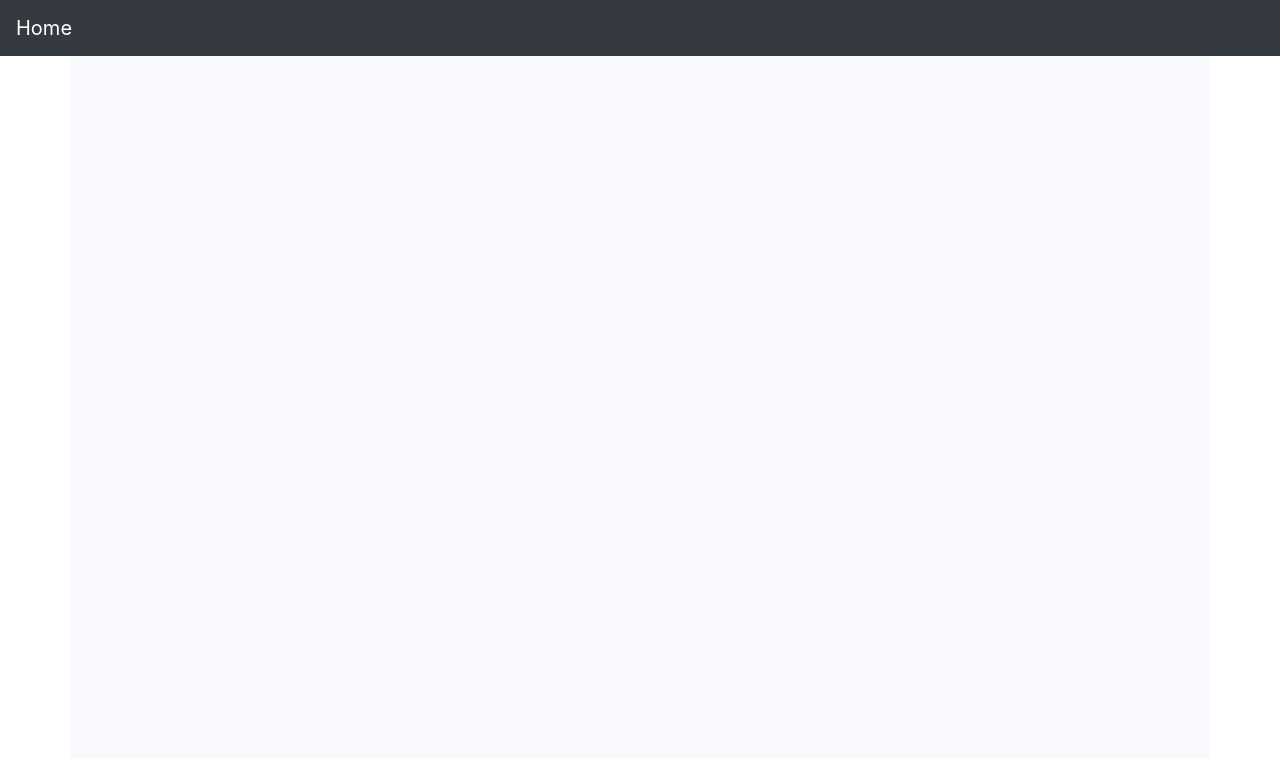
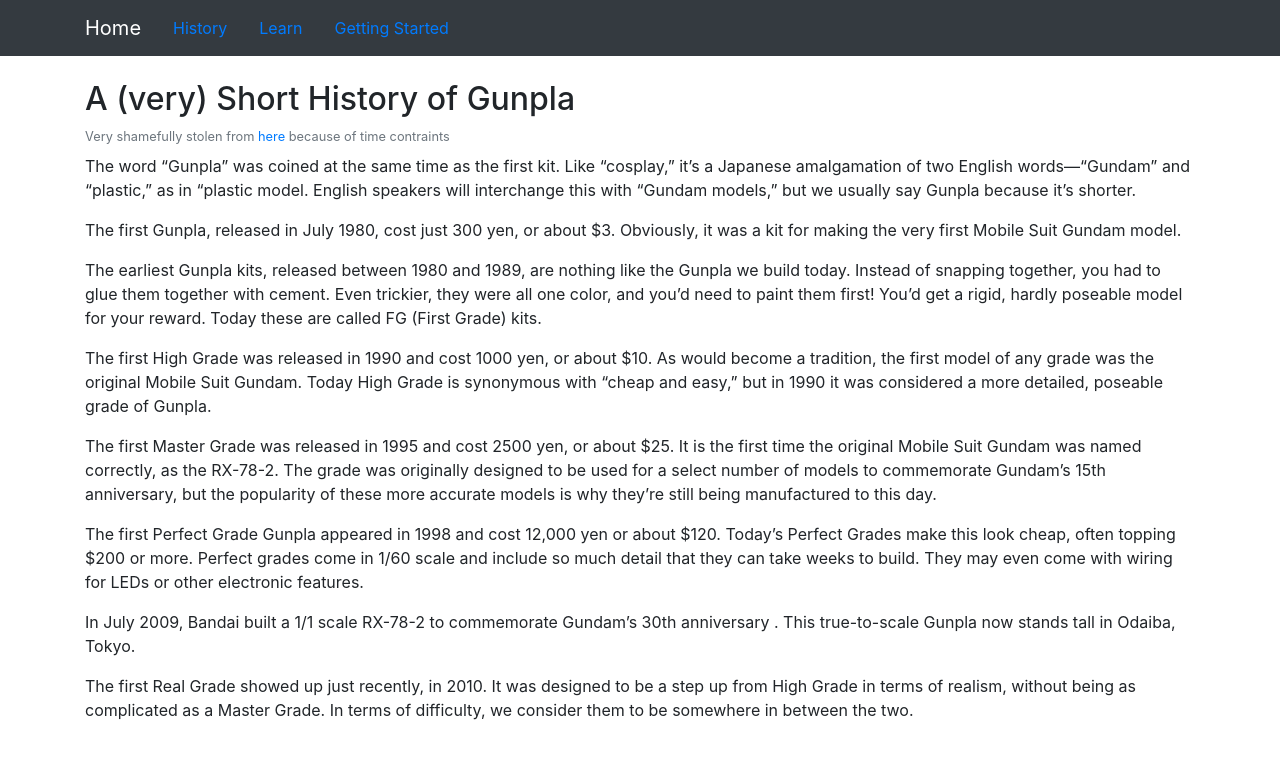
Before and after one commit to zknowleswou/Homework1, a plain HTML site: page history.html in a window 1280 px wide. Drawn offline with nearby package versions, Linux system fonts and the light colour scheme.

Commit message:
Forgot to track a new file i added.

```diff
--- a/history.html
+++ b/history.html
@@ -26,11 +26,64 @@
 </head>
 
 <body>
-    <div class="container" style="min-height:100vh;">
+    <div class="container accent" style="min-height:100vh;">
         <div id="navImport"></div>
         <div class="row">
-            <div class="col-lg-12" style="height:75px;">
+            <div class="col-lg-12">
                 &nbsp;
+            </div>
+        </div>
+        <div class="row">
+            <div class="col-lg-12">
+                <h2>A (very) Short History of Gunpla</h2>
+                <h6>
+                    <small class="text-muted">Very shamefully stolen from <a href="https://www.gunpla101.com/the-history-of-gunpla/Ks">here</a>
+                        because of time contraints</small>
+                </h6>
+            </div>
+            <div class="col-lg-12">
+                <p>
+                    The word “Gunpla” was coined at the same time as the first kit. Like “cosplay,” it’s a Japanese
+                    amalgamation of two English words—“Gundam” and “plastic,” as in “plastic model. English speakers
+                    will interchange this with “Gundam models,” but we usually say Gunpla because it’s shorter.
+                </p>
+                <p>
+                    The first Gunpla, released in July 1980, cost just 300 yen, or about $3. Obviously, it was a kit
+                    for making the very first Mobile Suit Gundam model.
+                </p>
+                <p>
+                    The earliest Gunpla kits, released between 1980 and 1989, are nothing like the Gunpla we build
+                    today. Instead of snapping together, you had to glue them together with cement. Even trickier, they
+                    were all one color, and you’d need to paint them first! You’d get a rigid, hardly poseable model
+                    for your reward. Today these are called FG (First Grade) kits.
+                </p>
+                <p>
+                    The first High Grade was released in 1990 and cost 1000 yen, or about $10. As would become a
+                    tradition, the first model of any grade was the original Mobile Suit Gundam. Today High Grade is
+                    synonymous with “cheap and easy,” but in 1990 it was considered a more detailed, poseable grade of
+                    Gunpla.
+                </p>
+                <p>
+                    The first Master Grade was released in 1995 and cost 2500 yen, or about $25. It is the first time
+                    the original Mobile Suit Gundam was named correctly, as the RX-78-2. The grade was originally
+                    designed to be used for a select number of models to commemorate Gundam’s 15th anniversary, but the
+                    popularity of these more accurate models is why they’re still being manufactured to this day.
+                </p>
+                <p>
+                    The first Perfect Grade Gunpla appeared in 1998 and cost 12,000 yen or about $120. Today’s Perfect
+                    Grades make this look cheap, often topping $200 or more. Perfect grades come in 1/60 scale and
+                    include so much detail that they can take weeks to build. They may even come with wiring for LEDs
+                    or other electronic features.
+                </p>
+                <p>
+                    In July 2009, Bandai built a 1/1 scale RX-78-2 to commemorate Gundam’s 30th anniversary . This
+                    true-to-scale Gunpla now stands tall in Odaiba, Tokyo.
+                </p>
+                <p>
+                    The first Real Grade showed up just recently, in 2010. It was designed to be a step up from High
+                    Grade in terms of realism, without being as complicated as a Master Grade. In terms of difficulty,
+                    we consider them to be somewhere in between the two.
+                </p>
             </div>
         </div>
     </div>
--- a/nav.html
+++ b/nav.html
@@ -1,5 +1,19 @@
 <nav class="navbar navbar-expand-md navbar-dark bg-dark fixed-top">
+    <div class="container">
         <a class="navbar-brand" href="./index.html">Home</a>
+
+        <ul class="nav">
+            <li class="nav-item">
+                <a class="nav-link" href="./history.html">History</a>
+            </li>
+            <li class="nav-item">
+                <a class="nav-link" href="./learn.html">Learn</a>
+            </li>
+            <li class="nav-item">
+                <a class="nav-link" href="./gettingstarted.html">Getting Started</a>
+            </li>
+        </ul>
+
         <button class="navbar-toggler" type="button" data-toggle="collapse" data-target="#navbarsExampleDefault"
             aria-controls="navbarsExampleDefault" aria-expanded="false" aria-label="Toggle navigation">
             <span class="navbar-toggler-icon"></span>
@@ -7,4 +21,5 @@
 
         <div class="collapse navbar-collapse" id="navbarsExampleDefault">
         </div>
+    </div>
 </nav>
--- a/styles.css
+++ b/styles.css
@@ -2,7 +2,7 @@ body{
     margin-top:56px;
 }
 
-.container{
+.container accent{
     background-color:#f7f9fc;
 }
 
```
Also changed, not shown: experience.html (deleted, +0 -39 lines), gettingstarted.html (+40 -2 lines), index.html (+2 -3 lines), learn.html (added, +92 -0 lines). Lines whose indentation alone changed are shown as unchanged.
